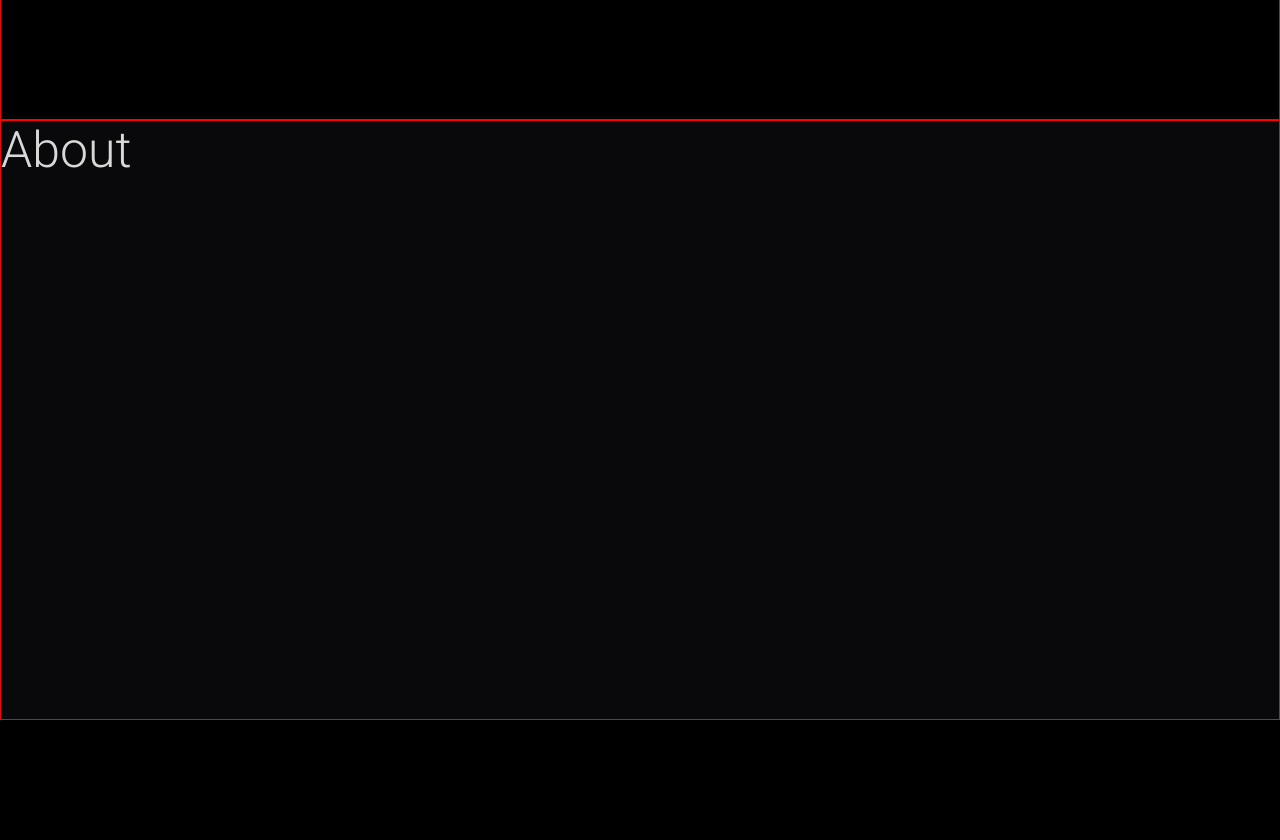
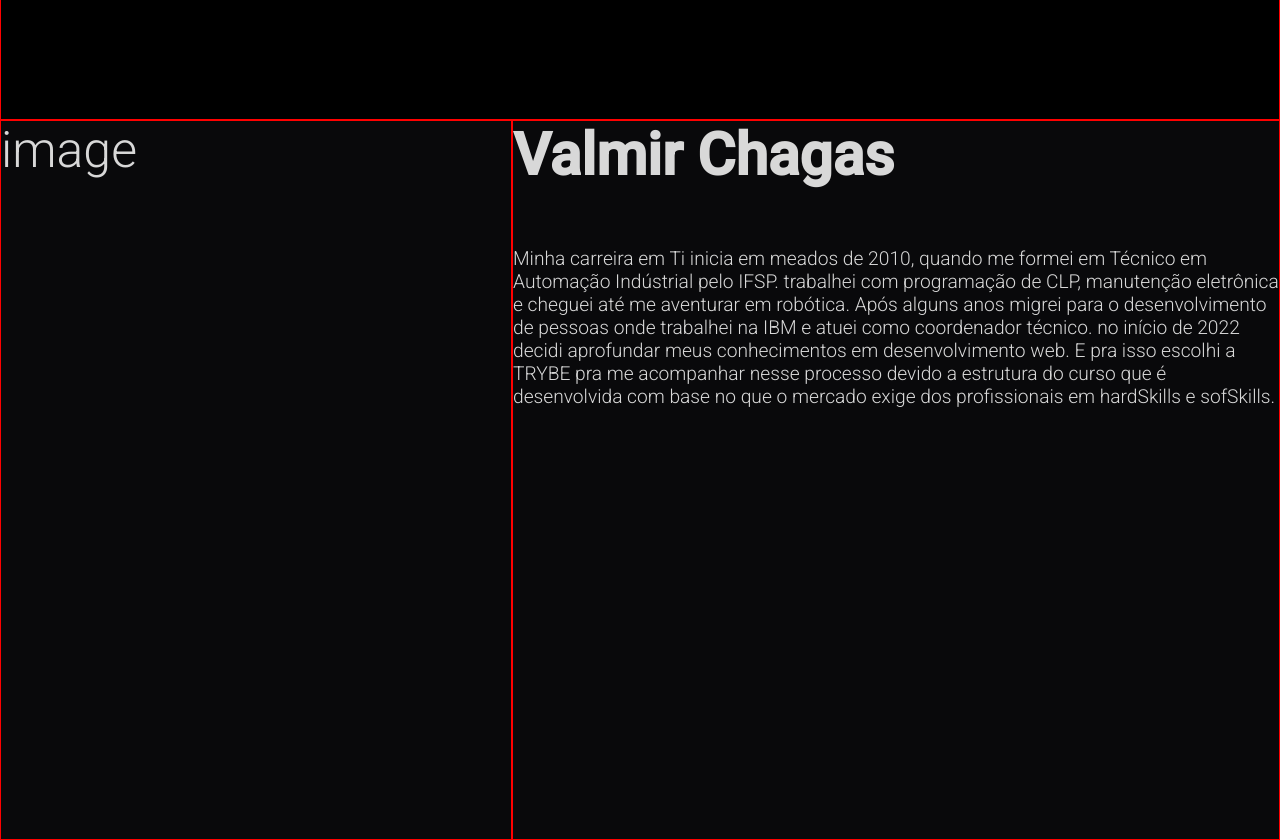
Before and after one commit to vschagas/Portifolio, a React (Create React App) app in the folder my-portifolio/: page / in a window 1280 px wide. Shown: the part 680-1520 px from the top of the page. Before the commit the page ends 1400 px from the top, so only its background shows below. Built offline with nearby package versions, Linux system fonts and the light colour scheme.

Commit message:
Update about

```diff
--- a/my-portifolio/src/Components/About.jsx
+++ b/my-portifolio/src/Components/About.jsx
@@ -1,9 +1,19 @@
 import React from 'react'
+import { aboutData } from '../data/About'
 
 const About = () => {
+  const { name, description1 } = aboutData;
   return (
     <div className='about-container'>
-      About
+      <div className='image-about'>image</div>
+      <div className='article-about'>
+        <article>
+          <h3>{name}</h3>
+          <br />
+          <p>{description1}</p>
+        </article>
+
+      </div>
     </div>
   )
 }
--- a/my-portifolio/src/Style/About.css
+++ b/my-portifolio/src/Style/About.css
@@ -1,9 +1,26 @@
 .about-container {
-  background-color: #09090b;
-  border: 1px solid red;
+  display: flex;
+  background-color: hsl(240, 10%, 4%);
+  /* border: 1px solid red; */
   width: 100%;
-  height: 600px;
+  height: 90vh;
   font-family: 'Roboto', sans-serif;
   font-size: 50px;
   font-weight: 300;
 }
+
+.image-about {
+  border: 1px solid red;
+  width: 40%;
+}
+
+.article-about {
+  border: 1px solid red;
+  width: 60%;
+}
+
+article p {
+  font-family: 'Roboto', sans-serif;
+  font-size: 1.5vw;
+  font-weight: 300;
+}
--- a/my-portifolio/src/data/About.js
+++ b/my-portifolio/src/data/About.js
@@ -1,6 +1,7 @@
 export const aboutData = {
+  name: 'Valmir Chagas',
   title: 'Sobre mim',
-  description1: 'Meu nome é Valmir Chagas sou desenvolvedor front-end, for',
+  description1: 'Minha carreira em Ti inicia em meados de 2010, quando me formei em Técnico em Automação Indústrial pelo IFSP. trabalhei com programação de CLP, manutenção eletrônica e cheguei até me aventurar em robótica. Após alguns anos migrei para o desenvolvimento de pessoas onde trabalhei na IBM e atuei como coordenador técnico. no início de 2022 decidi aprofundar meus conhecimentos em desenvolvimento web. E pra isso escolhi a TRYBE pra me acompanhar nesse processo devido a estrutura do curso que é desenvolvida com base no que o mercado exige dos profissionais em hardSkills e sofSkills.',
   description2: 'A Trybe é uma escola de tecnologia, que proporciona uma formação com mais de 1500 horas, abordando fundamentos de desenvolvimento Web, Front-end, Back-end, ciência da computação, metodologias ágeis e habilidades comportamentais.',
   description3: 'O mundo da Tecnologia está em constante transformação, e é por isso que na Trybe estudamos Ferramentas e Tecnologias como:  JavaScript, HTML 5, Css, Git, React, Redux, Jest, RTL, Docker, MySql, NodeJs, TypeScript, MongoDb e Python.',
   image: 1,
```
